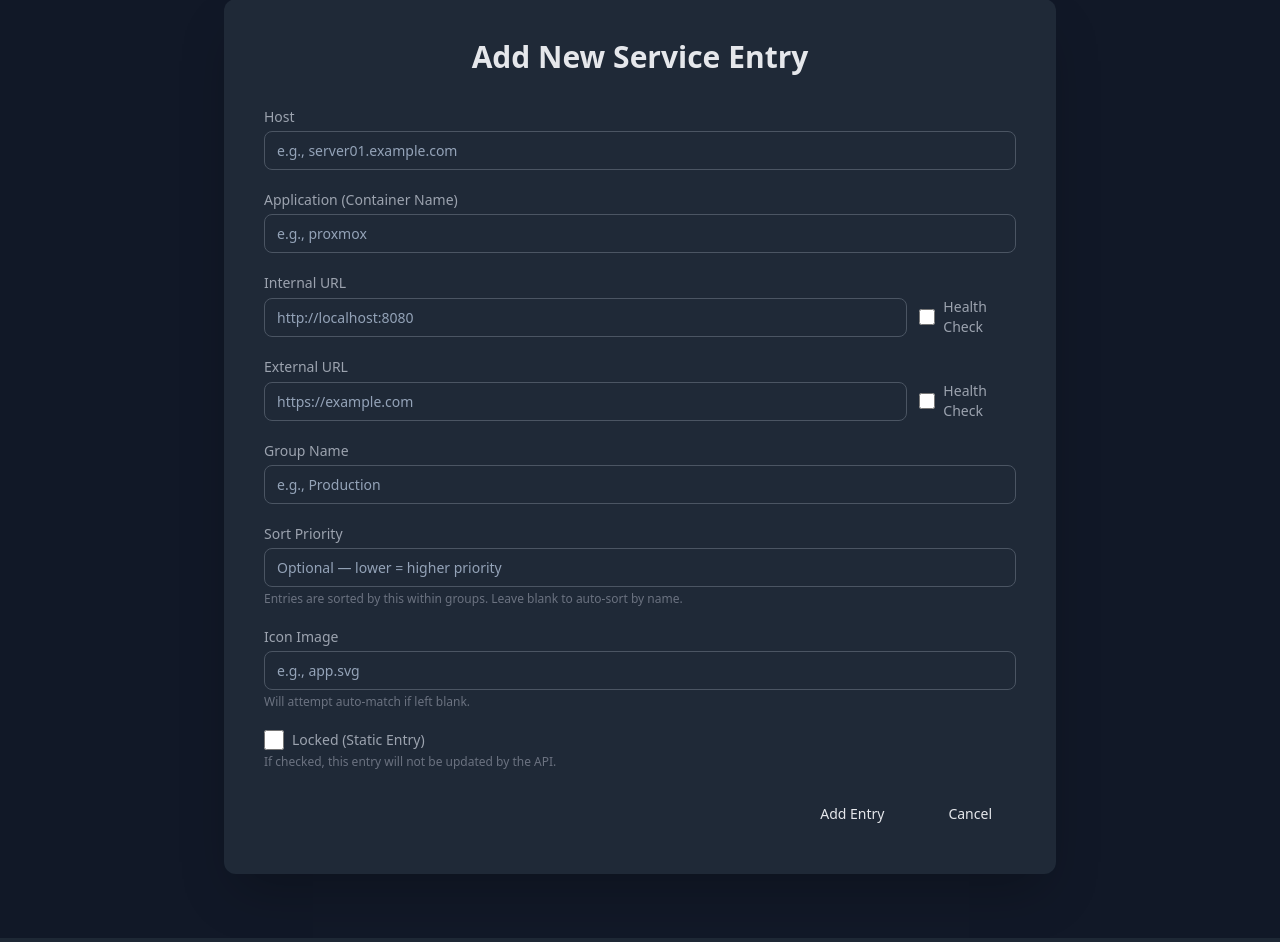
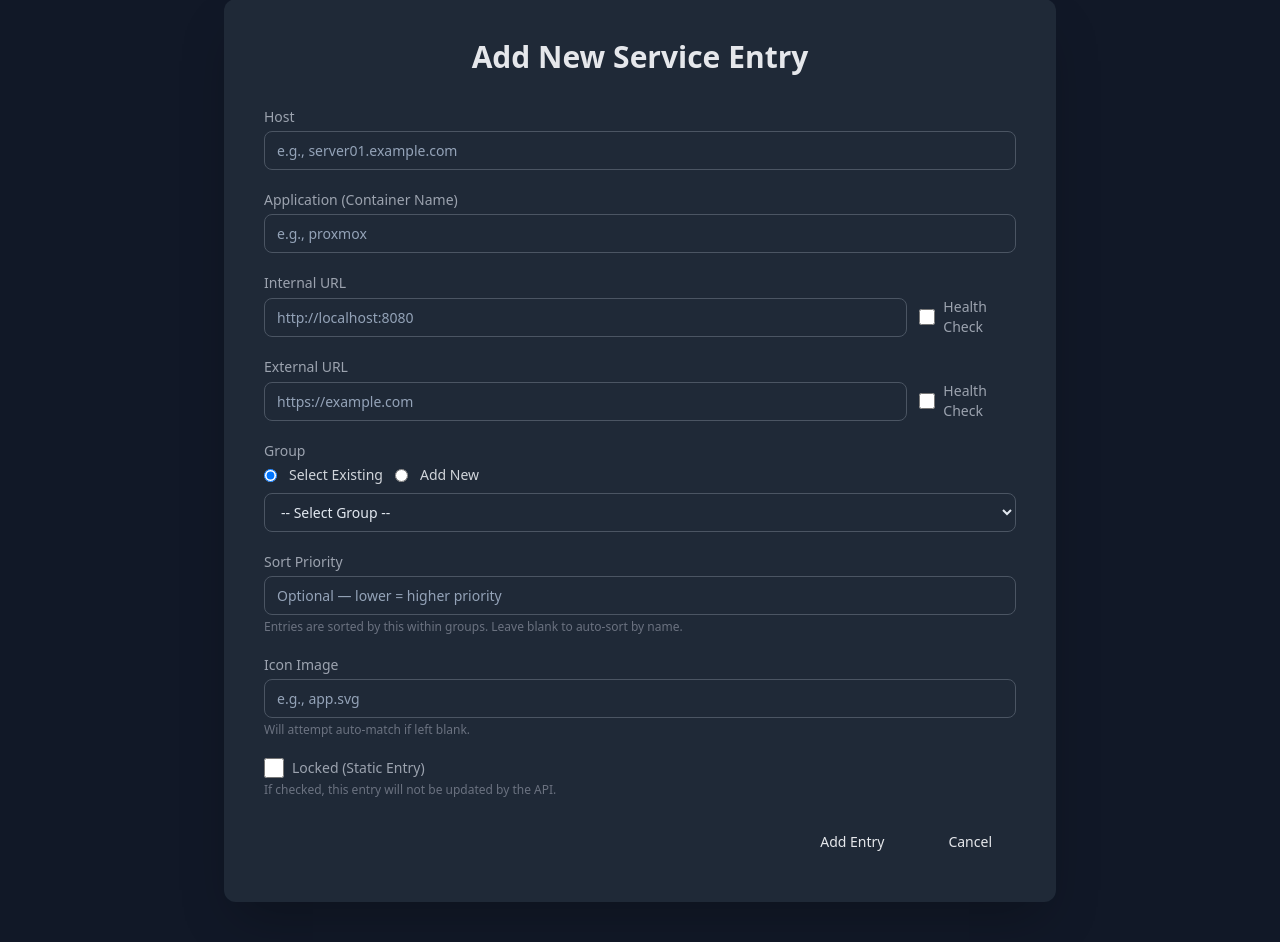
Before and after one commit to crzykidd/service-tracker-dashboard, a Flask app: page /add in a window 1280 px wide. Shown: the part 162-1104 px from the top of the page. Run offline with Flask 3, Linux system fonts and the light colour scheme; parts of the project's set-up code (start-up, migrations or seed data) failed here and were passed over; some libraries are stand-ins or nearby versions.

Commit message:
added group id to add_entry

```diff
--- a/app.py
+++ b/app.py
@@ -117,7 +117,7 @@ class ServiceEntry(db.Model):
     image_name = db.Column(db.String(100), nullable=True)
     image_tag = db.Column(db.String(100), nullable=True)
     image_icon = db.Column(db.String(100), nullable=True)
-    group_name = db.Column(db.String(20), nullable=True, default="zz_none")
+    group_name = db.Column(db.String(20), nullable=True, default="None")
     is_static = db.Column(db.Boolean, nullable=False, default=False)
     started_at = db.Column(db.String(100), nullable=True)  # stored in ISO string format
     widget_id = db.Column(db.Integer, db.ForeignKey('widget.id'), nullable=True)
@@ -147,7 +147,7 @@ class ServiceEntry(db.Model):
             'image_owner': self.image_owner,
             'image_name': self.image_name,
             'image_tag': self.image_tag,
-            'group_name': self.group_name or "zz_none",
+            'group_name': self.group_name or "None",
             'started_at': self.started_at,
             'image_icon': self.image_icon,
             'is_static': self.is_static,
@@ -271,7 +271,7 @@ def dashboard():
         if isinstance(raw_key, bool):
             key = "Static" if raw_key else "Dynamic"
         else:
-            key = str(raw_key) if raw_key else "zz_none"
+            key = str(raw_key) if raw_key else "None"
         grouped_entries[key].append(entry)
 
     # Sort each group by priority (lower number = higher priority), then alphabetically by container name
@@ -346,7 +346,7 @@ def tiled_dashboard():
         key_value = getattr(entry, group_by_attr_name)
         if group_by_attr_name == "is_static":
             key = "Static Entries" if key_value else "Dynamic Entries"
-        elif key_value is None or str(key_value).strip() == "" or str(key_value).lower() == "zz_none":
+        elif key_value is None or str(key_value).strip() == "" or str(key_value).lower() == "None":
             key = "Ungrouped"
         else:
             key = str(key_value)
@@ -424,7 +424,17 @@ def settings():
 
             # Backup is always for all entries now
             entries = ServiceEntry.query.all()
-            data = [e.to_dict() for e in entries]
+            data = []
+            for e in entries:
+                entry_data = e.to_dict()
+
+                # Add authoritative group_name from the relationship if group is linked
+                if e.group:
+                    entry_data['group_name'] = e.group.group_name
+                else:
+                    entry_data['group_name'] = None  # fallback for safety
+
+                data.append(entry_data)
 
 
             try:
@@ -746,7 +756,7 @@ def compact_dash():
         key_value = getattr(entry, group_by_attr_name)
         if group_by_attr_name == "is_static":
             key = "Static Entries" if key_value else "Dynamic Entries"
-        elif key_value is None or str(key_value).strip() == "" or str(key_value).lower() == "zz_none":
+        elif key_value is None or str(key_value).strip() == "" or str(key_value).lower() == "None":
             key = "Ungrouped"
         else:
             key = str(key_value)
@@ -828,7 +838,18 @@ def add_entry():
         container_name = request.form.get('application')
         internalurl = request.form.get('internal_url')
         externalurl = request.form.get('external_url')
-        group_name = request.form.get('group_name')
+        group_mode = request.form.get('group_mode')  # 'existing' or 'new'
+        group_name = None
+
+        if group_mode == 'existing':
+            group_name = request.form.get('group_name_existing')
+        elif group_mode == 'new':
+            group_name = request.form.get('group_name_new')
+
+        if not group_name:
+            group_name = "None"
+
+
         image_icon_raw = request.form.get('icon_image', '').strip().lower()
         if image_icon_raw and not image_icon_raw.endswith('.svg'):
             image_icon = f"{image_icon_raw}.svg"
@@ -881,22 +902,30 @@ def add_entry():
                 sort_priority = int(sort_priority_raw)
             except ValueError:
                 flash("Sort priority must be a number.", 'danger')
-                return render_template("add_entry.html", msg='error', entry=request.form)
+                return render_template("add_entry.html", msg='error', entry=request.form, groups=groups)
 
         # === CREATE ENTRY ===
+        # Look up or create group
+        group_obj = Group.query.filter_by(group_name=group_name).first()
+        if not group_obj:
+            group_obj = Group(group_name=group_name)
+            db.session.add(group_obj)
+            db.session.flush()  # ensures group_obj.id is populated before use
+
+        # Now create entry with group_id
         entry = ServiceEntry(
             host=host,
             container_name=container_name,
             internalurl=internalurl,
             externalurl=externalurl,
             last_updated=datetime.now(),
-            group_name=group_name if group_name else "zz_none",
+            group_id=group_obj.id if group_obj else None,
             internal_health_check_enabled=internal_health_check_enabled,
             external_health_check_enabled=external_health_check_enabled,
             image_icon=image_icon,
             sort_priority=sort_priority,
             is_static=is_static
-        )
+)
 
         db.session.add(entry)
         db.session.commit()
@@ -904,7 +933,8 @@ def add_entry():
         flash(f"✅ Service entry '{container_name}' added successfully!", 'success')
         return redirect(url_for('tiled_dashboard'))
 
-    return render_template("add_entry.html", msg='', entry={}, active_tab="add")
+    groups = Group.query.order_by(Group.group_sort_priority.asc().nulls_last(), Group.group_name.asc()).all()
+    return render_template("add_entry.html", msg='', entry={}, active_tab="add", groups=groups)
 
 @app.route('/api/register', methods=['POST'])
 def api_register():
@@ -984,7 +1014,18 @@ def api_register():
     image_icon = image_meta["image_icon"]
 
     # Update or create entry
+    # Handle group assignment
+    group_name = data.get("group_name")
+    group_obj = None
+
+    if group_name:
+        group_obj = Group.query.filter_by(group_name=group_name).first()
+        if not group_obj:
+            group_obj = Group(group_name=group_name)
+            db.session.add(group_obj)
+            db.session.flush()  # ensure group_obj.id is available
     entry = ServiceEntry.query.filter_by(container_name=data['container_name'], host=data['host']).first()
+
     if entry:
         if entry.is_static:
             logger.info(f"Skipping update for '{entry.container_name}' on '{entry.host}' — static lock enabled.")
@@ -1008,8 +1049,9 @@ def api_register():
             entry.stack_name = data["stack_name"]
         if data.get("docker_status"):
             entry.docker_status = data["docker_status"]
-        if data.get("group_name"):
-            entry.group_name = data["group_name"]
+
+        entry.group_id = group_obj.id if group_obj else None
+
         if data.get("started_at"):
             entry.started_at = data["started_at"]
 
@@ -1047,7 +1089,7 @@ def api_register():
             docker_status=data.get('docker_status'),
             internal_health_check_enabled=parse_bool(data.get('internal_health_check_enabled')),
             external_health_check_enabled=parse_bool(data.get('external_health_check_enabled')),
-            group_name=data.get('group_name') or "zz_none",
+            group_id=group_obj.id if group_obj else None,
             started_at=data.get('started_at'),
             last_updated=datetime.now(),
             last_api_update=datetime.now(),
@@ -1058,6 +1100,7 @@ def api_register():
             image_tag=tag
         )
         db.session.add(entry)
+
 
     db.session.commit()
     return jsonify(entry.to_dict()), 200 if entry else 201
--- a/templates/add_entry.html
+++ b/templates/add_entry.html
@@ -46,10 +46,29 @@
         </div>
       </div>
 
-      <!-- Group Name -->
+      <!-- Group Selection -->
       <div class="mb-5">
-        <label for="group_name" class="block text-sm font-medium text-gray-400 mb-1">Group Name</label>
-        <input type="text" name="group_name" id="group_name" class="input-clean" placeholder="e.g., Production">
+        <label class="block text-sm font-medium text-gray-400 mb-1">Group</label>
+
+        <!-- Toggle selection mode -->
+        <div class="flex items-center space-x-3 mb-2">
+          <input type="radio" id="select_existing" name="group_mode" value="existing" checked onclick="toggleGroupMode()" class="form-radio text-blue-600">
+          <label for="select_existing" class="text-sm text-gray-300">Select Existing</label>
+
+          <input type="radio" id="add_new" name="group_mode" value="new" onclick="toggleGroupMode()" class="form-radio text-blue-600 ml-4">
+          <label for="add_new" class="text-sm text-gray-300">Add New</label>
+        </div>
+
+        <!-- Existing group dropdown -->
+        <select name="group_name_existing" id="group_name_existing" class="input-clean">
+          <option value="">-- Select Group --</option>
+          {% for group in groups %}
+          <option value="{{ group.group_name }}">{{ group.group_name }}</option>
+          {% endfor %}
+        </select>
+
+        <!-- New group input -->
+        <input type="text" name="group_name_new" id="group_name_new" class="input-clean mt-2 hidden" placeholder="e.g., New Group Name">
       </div>
 
       <!-- Sort Priority -->
@@ -84,3 +103,21 @@
   </div>
 </div>
 {% endblock %}
+{% block extra_scripts %}
+<script>
+  document.addEventListener('DOMContentLoaded', function () {
+    function toggleGroupMode() {
+      const useExisting = document.getElementById('select_existing').checked;
+      document.getElementById('group_name_existing').classList.toggle('hidden', !useExisting);
+      document.getElementById('group_name_new').classList.toggle('hidden', useExisting);
+    }
+
+    // Assign once on load
+    toggleGroupMode();
+
+    // Bind event listeners (in case onclick inline isn't used)
+    document.getElementById('select_existing').addEventListener('change', toggleGroupMode);
+    document.getElementById('add_new').addEventListener('change', toggleGroupMode);
+  });
+</script>
+{% endblock %}
```
